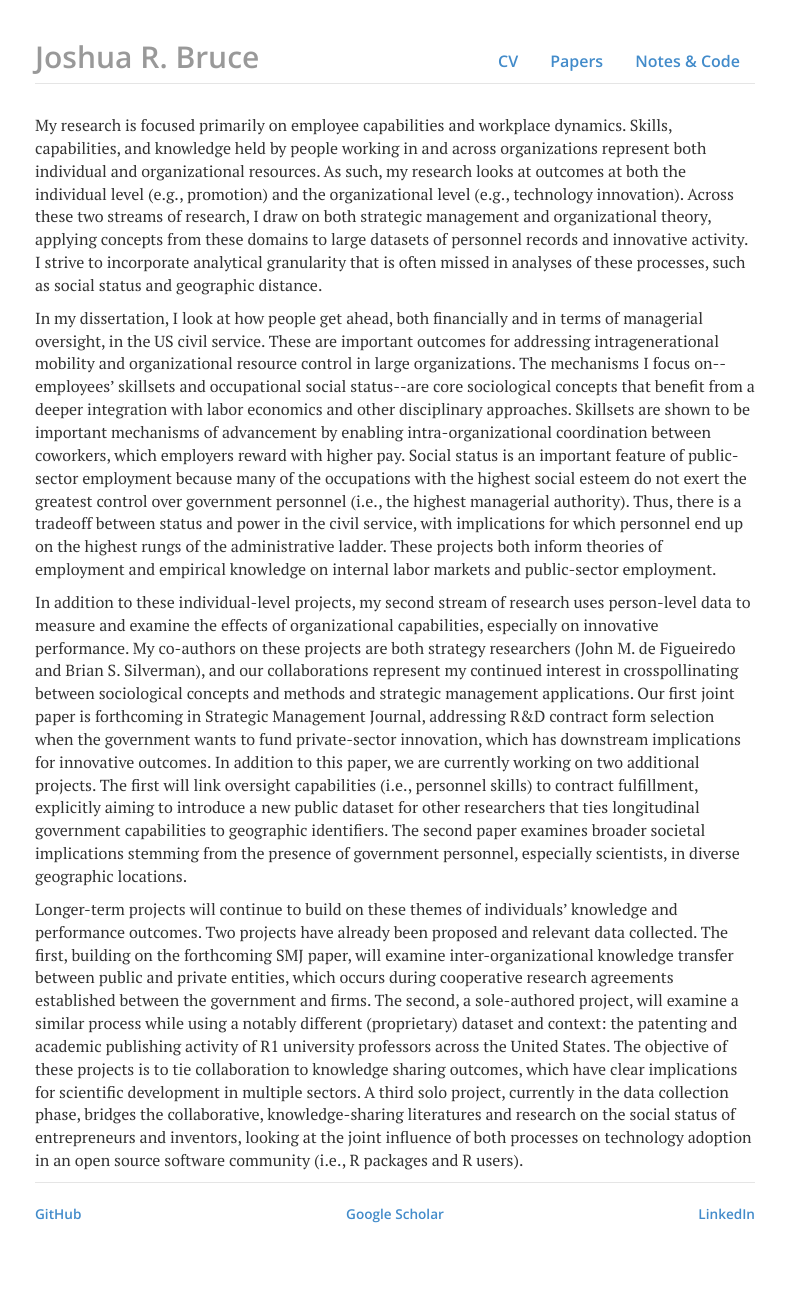
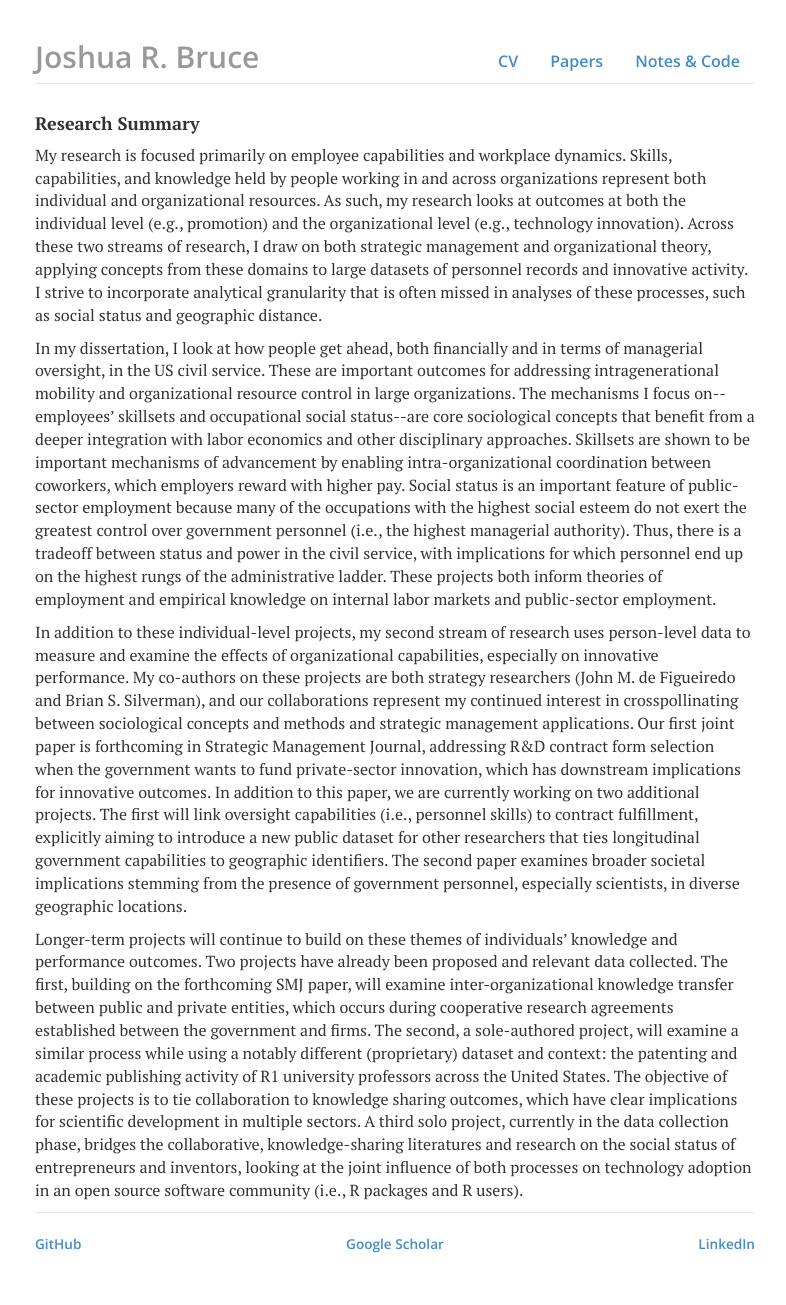
Before and after one commit to joshuarbruce/joshuarbruce.github.io, a Jekyll site: the page built from research/index.html, in a window 1280 px wide. Shown: the whole page, without its empty margins (245-1031 px from the left). Built offline with Jekyll 4.4.1, drawn with Linux system fonts in a browser that asks for light colours; nearby versions of some CDN libraries; before the commit the page ends 1275 px from its top, so only the background shows below that.

Commit message:
Update index.html

```diff
--- a/research/index.html
+++ b/research/index.html
@@ -4,6 +4,7 @@ title: Research
 description: Josh's research focus
 ---
 <div class="blurb">
+<h4>Research Summary</h4>
 <p>My research is focused primarily on employee capabilities and workplace dynamics. Skills, capabilities, and knowledge held by people working in and across organizations represent both individual and organizational resources. As such, my research looks at outcomes at both the individual level (e.g., promotion) and the organizational level (e.g., technology innovation). Across these two streams of research, I draw on both strategic management and organizational theory, applying concepts from these domains to large datasets of personnel records and innovative activity. I strive to incorporate analytical granularity that is often missed in analyses of these processes, such as social status and geographic distance.</p>
 
 <p>In my dissertation, I look at how people get ahead, both financially and in terms of managerial oversight, in the US civil service. These are important outcomes for addressing intragenerational mobility and organizational resource control in large organizations. The mechanisms I focus on--employees’ skillsets and occupational social status--are core sociological concepts that benefit from a deeper integration with labor economics and other disciplinary approaches. Skillsets are shown to be important mechanisms of advancement by enabling intra-organizational coordination between coworkers, which employers reward with higher pay. Social status is an important feature of public-sector employment because many of the occupations with the highest social esteem do not exert the greatest control over government personnel (i.e., the highest managerial authority). Thus, there is a tradeoff between status and power in the civil service, with implications for which personnel end up on the highest rungs of the administrative ladder. These projects both inform theories of employment and empirical knowledge on internal labor markets and public-sector employment.</p>
```
